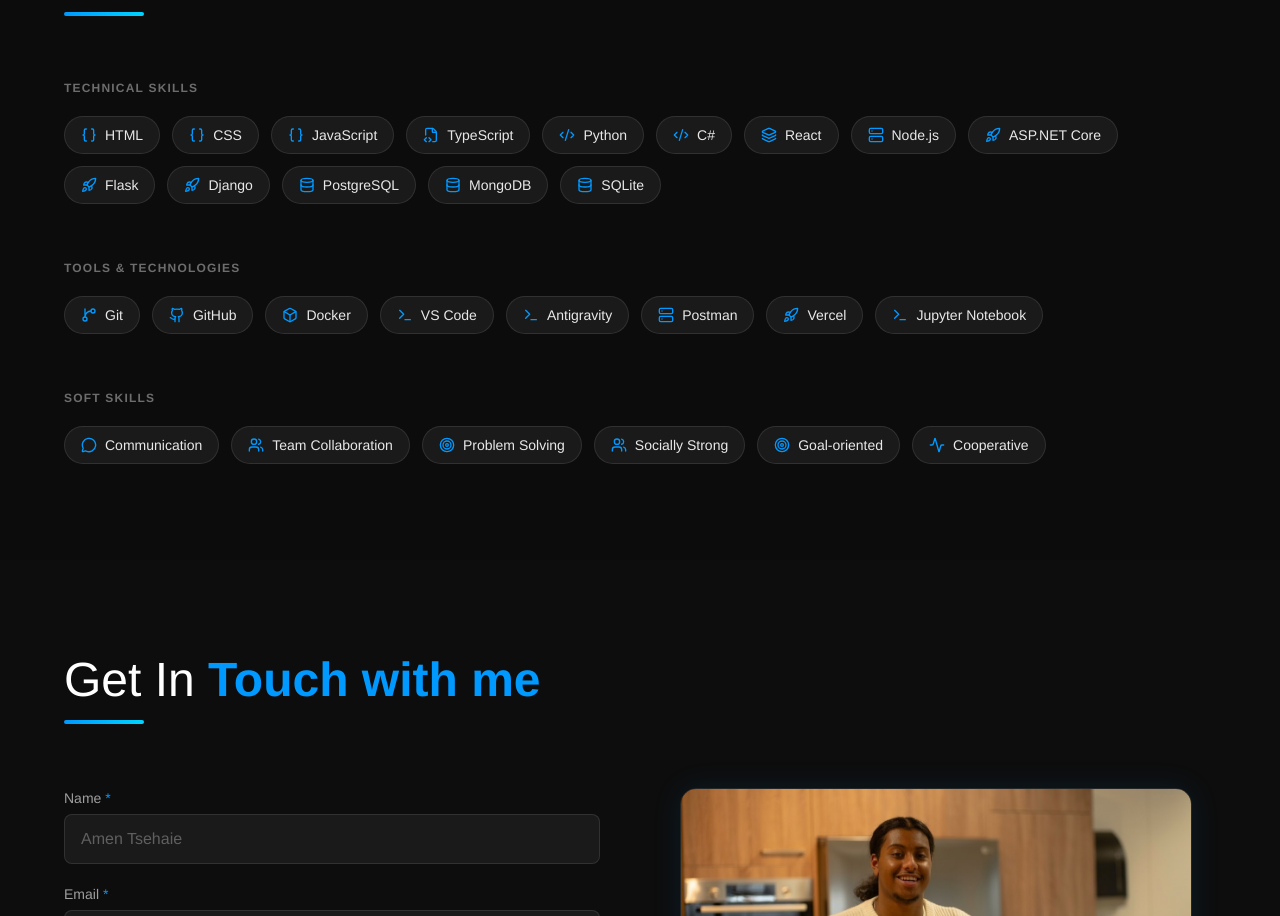
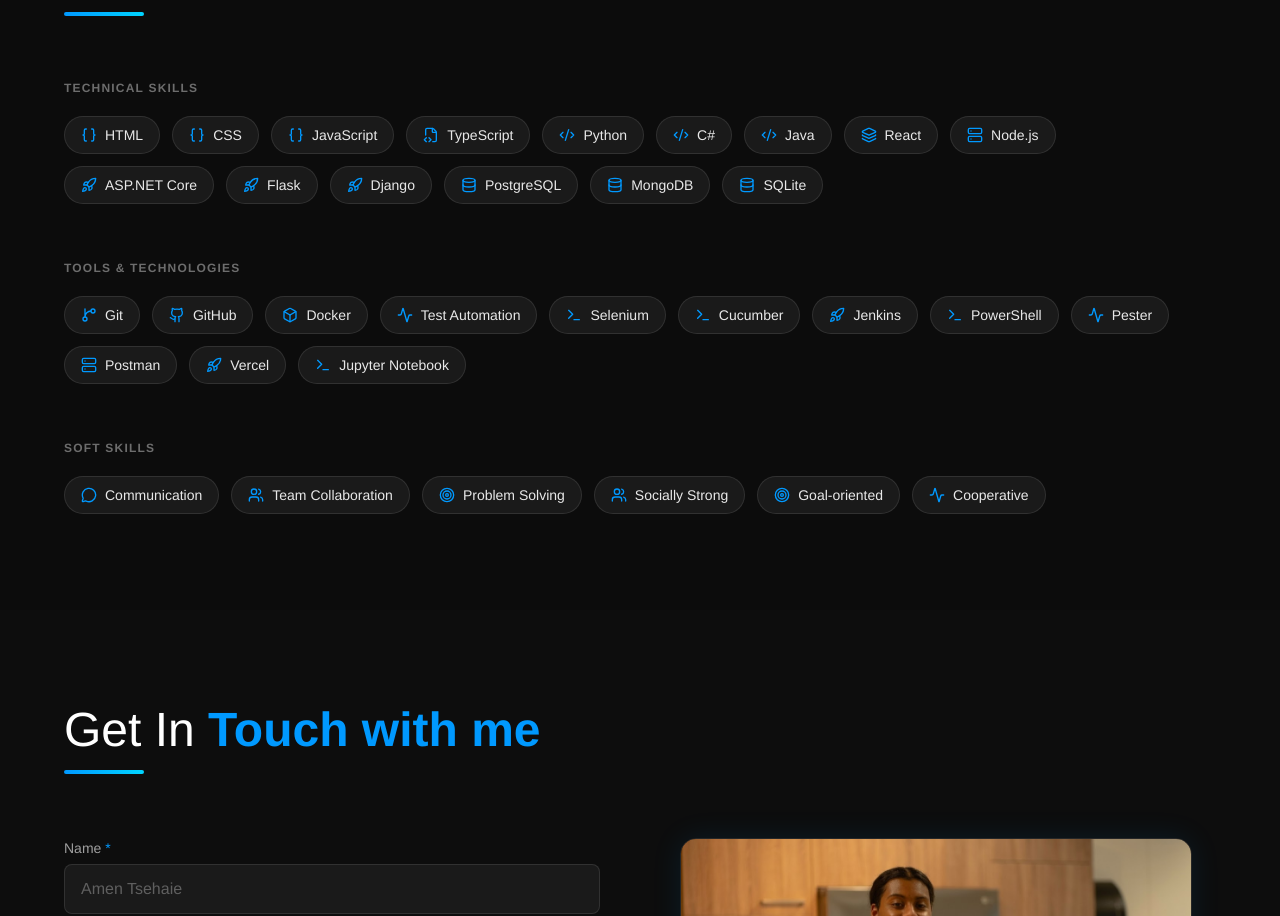
Before and after one commit to amentsehaie2/portfolio, a React (Vite) app in the folder frontend/: page / in a window 1280 px wide. Shown: the part 3332-4248 px from the top of the page. Built offline with nearby package versions, Linux system fonts and the light colour scheme; no server answers.

Commit message:
- updated skills

```diff
--- a/frontend/src/components/sections/Skills.tsx
+++ b/frontend/src/components/sections/Skills.tsx
@@ -40,6 +40,7 @@
       { label: 'TypeScript', icon: <FileCode2 size={16} /> },
       { label: 'Python', icon: <Code2 size={16} /> },
       { label: 'C#', icon: <Code2 size={16} /> },
+      { label: 'Java', icon: <Code2 size={16} /> },
       { label: 'React', icon: <Layers size={16} /> },
       { label: 'Node.js', icon: <Server size={16} /> },
       { label: 'ASP.NET Core', icon: <Rocket size={16} /> },
@@ -57,8 +58,12 @@
       { label: 'Git', icon: <GitBranch size={16} /> },
       { label: 'GitHub', icon: <Github size={16} /> },
       { label: 'Docker', icon: <Box size={16} /> },
-      { label: 'VS Code', icon: <Terminal size={16} /> },
-      { label: 'Antigravity', icon: <Terminal size={16} /> },
+      { label: 'Test Automation', icon: <Activity size={16} /> },
+      { label: 'Selenium', icon: <Terminal size={16} /> },
+      { label: 'Cucumber', icon: <Terminal size={16} /> },
+      { label: 'Jenkins', icon: <Rocket size={16} /> },
+      { label: 'PowerShell', icon: <Terminal size={16} /> },
+      { label: 'Pester', icon: <Activity size={16} /> },
       { label: 'Postman', icon: <Server size={16} /> },
       { label: 'Vercel', icon: <Rocket size={16} /> },
       { label: 'Jupyter Notebook', icon: <Terminal size={16} /> },
```
